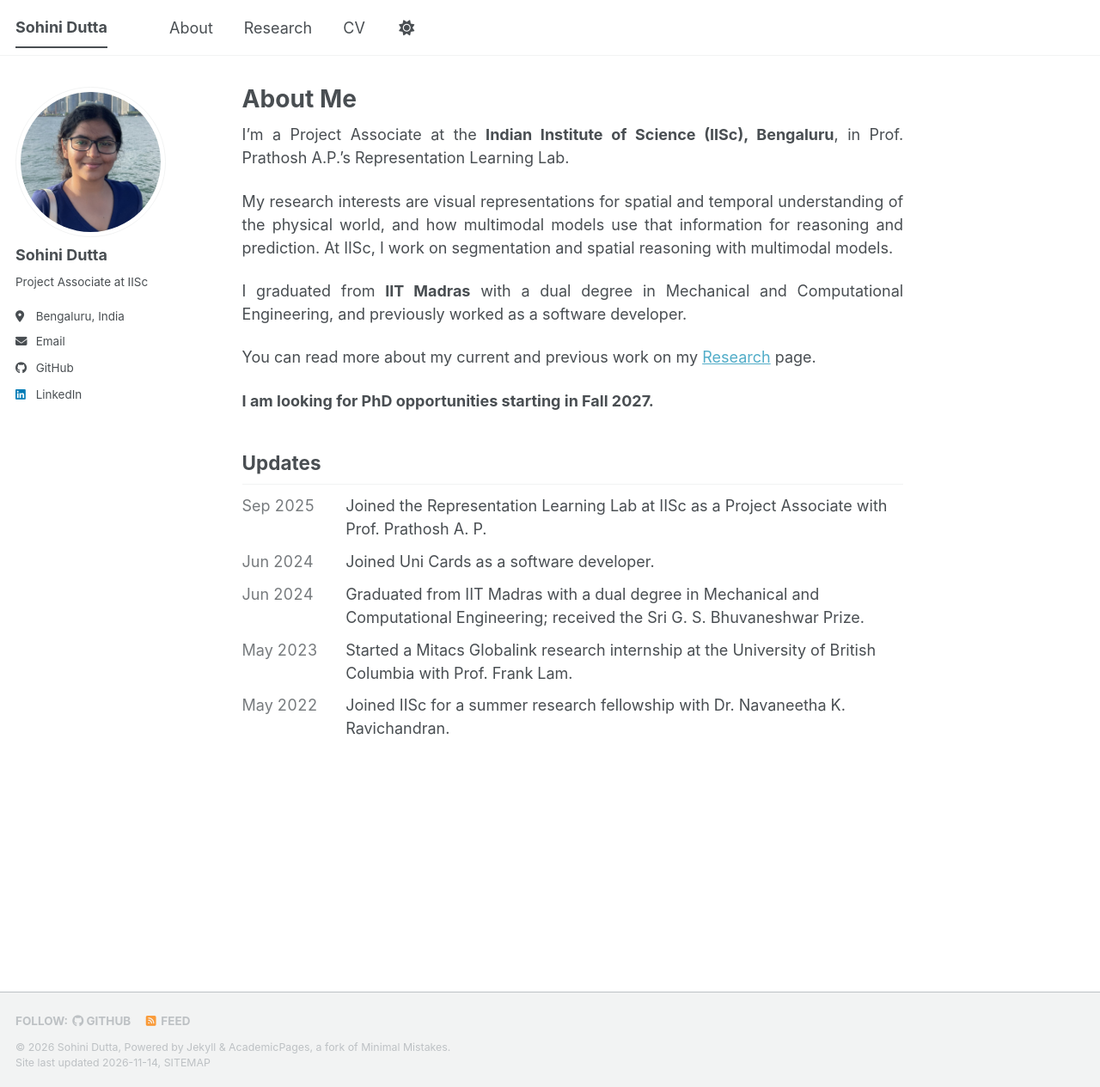
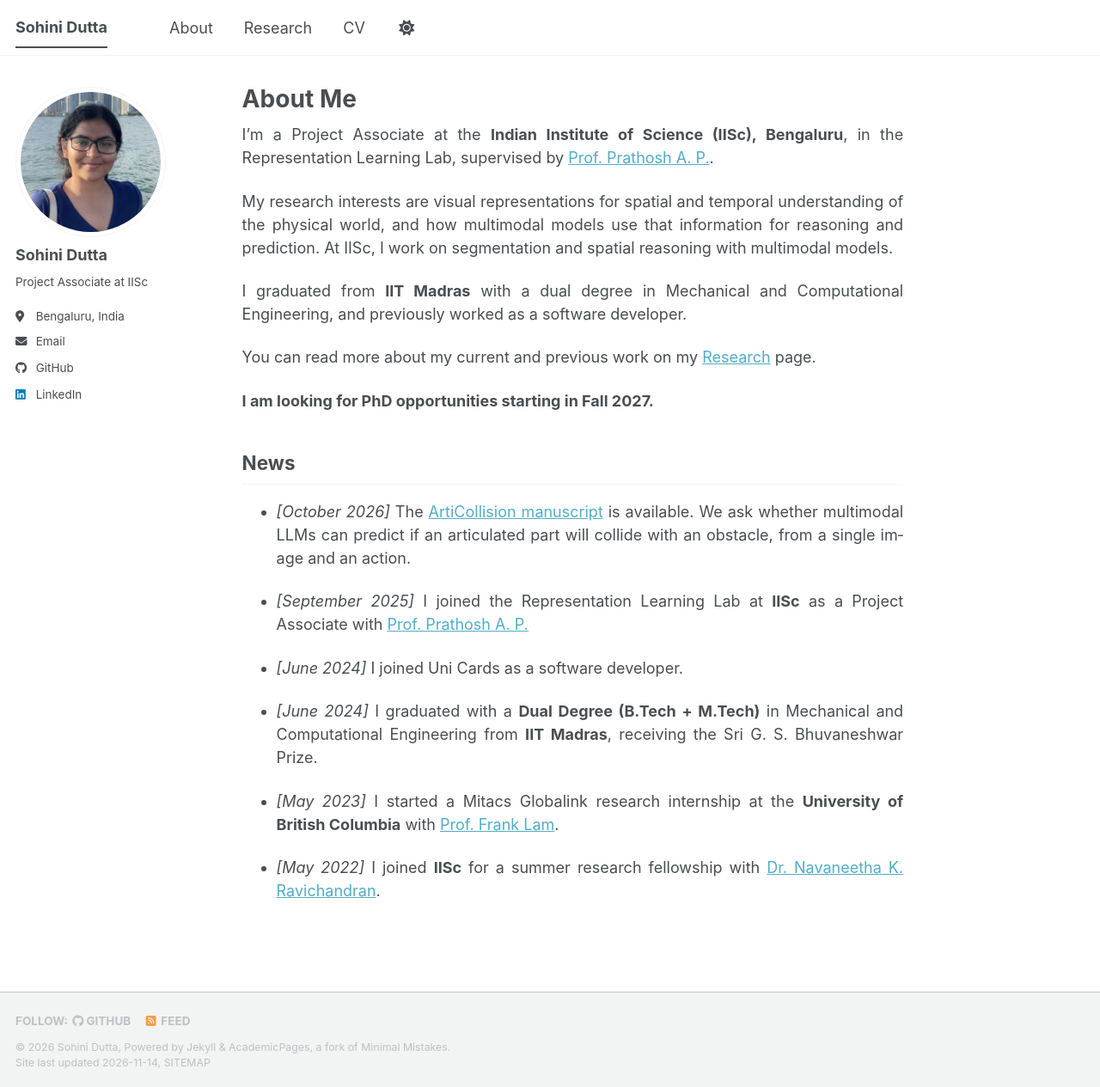
Before and after one commit to sohinidutta11/sohinidutta11.github.io, a Jekyll site: the page built from _pages/about.md, in a window 1280 px wide and 1265 px high. Shown: the whole window at 86% size. Built offline with Jekyll 4.4.1, drawn with Linux system fonts in a browser that asks for light colours; a script bundle is joined from its source files by our own code; a style sheet for code colours, icons or effects is not loaded.

Commit message:
Inline links and News list

```diff
--- a/_pages/about.md
+++ b/_pages/about.md
@@ -9,7 +9,7 @@ redirect_from:
   - /service/
 ---
 
-I'm a Project Associate at the **Indian Institute of Science (IISc), Bengaluru**, in Prof. Prathosh A.P.'s Representation Learning Lab.
+I'm a Project Associate at the **Indian Institute of Science (IISc), Bengaluru**, in the Representation Learning Lab, supervised by [Prof. Prathosh A. P.](https://eecs.iisc.ac.in/people/prathosh-a-p/).
 
 My research interests are visual representations for spatial and temporal understanding of the physical world, and how multimodal models use that information for reasoning and prediction. At IISc, I work on segmentation and spatial reasoning with multimodal models.
 
@@ -19,12 +19,16 @@ You can read more about my current and previous work on my [Research](/research/
 
 **I am looking for PhD opportunities starting in Fall 2027.**
 
-## Updates
+## News
 
-<ul class="updates">
-  <li><span class="updates-date">Sep 2025</span><span>Joined the Representation Learning Lab at IISc as a Project Associate with Prof. Prathosh A. P.</span></li>
-  <li><span class="updates-date">Jun 2024</span><span>Joined Uni Cards as a software developer.</span></li>
-  <li><span class="updates-date">Jun 2024</span><span>Graduated from IIT Madras with a dual degree in Mechanical and Computational Engineering; received the Sri G. S. Bhuvaneshwar Prize.</span></li>
-  <li><span class="updates-date">May 2023</span><span>Started a Mitacs Globalink research internship at the University of British Columbia with Prof. Frank Lam.</span></li>
-  <li><span class="updates-date">May 2022</span><span>Joined IISc for a summer research fellowship with Dr. Navaneetha K. Ravichandran.</span></li>
-</ul>
+* *[October 2026]* The [ArtiCollision manuscript](https://drive.google.com/file/d/1os2fuhWqmc05iWVTzoiSSeA96v0qo9xY/view?usp=sharing) is available. We ask whether multimodal LLMs can predict if an articulated part will collide with an obstacle, from a single image and an action.
+
+* *[September 2025]* I joined the Representation Learning Lab at **IISc** as a Project Associate with [Prof. Prathosh A. P.](https://eecs.iisc.ac.in/people/prathosh-a-p/)
+
+* *[June 2024]* I joined Uni Cards as a software developer.
+
+* *[June 2024]* I graduated with a **Dual Degree (B.Tech + M.Tech)** in Mechanical and Computational Engineering from **IIT Madras**, receiving the Sri G. S. Bhuvaneshwar Prize.
+
+* *[May 2023]* I started a Mitacs Globalink research internship at the **University of British Columbia** with [Prof. Frank Lam](https://forestry.ubc.ca/faculty-profile/frank-lam/).
+
+* *[May 2022]* I joined **IISc** for a summer research fellowship with [Dr. Navaneetha K. Ravichandran](https://mecheng.iisc.ac.in/?p=697).
```
